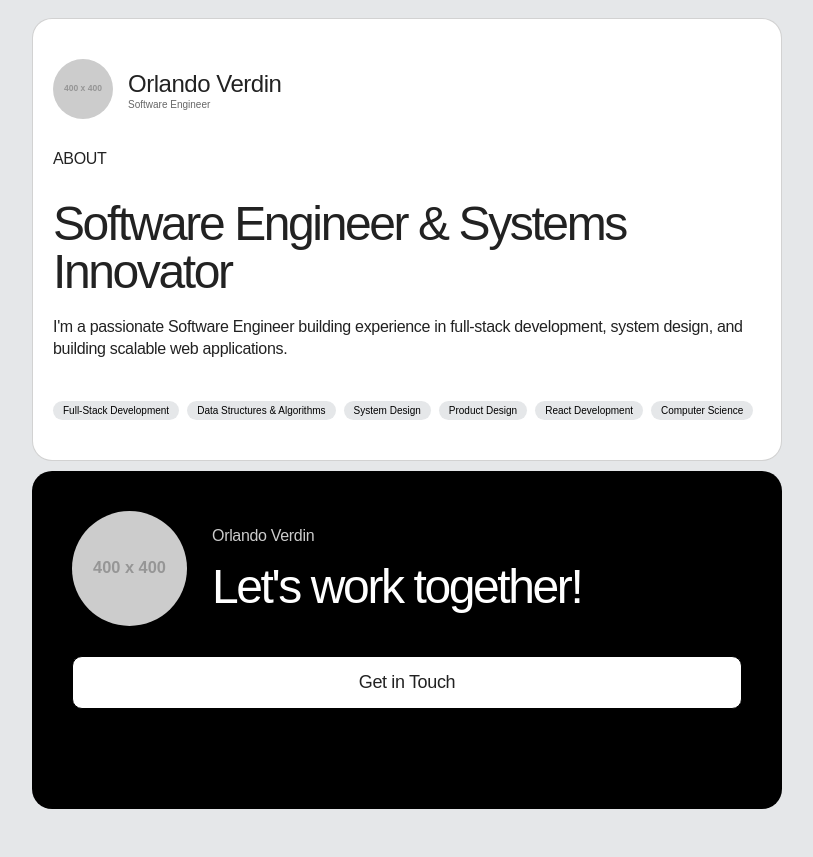
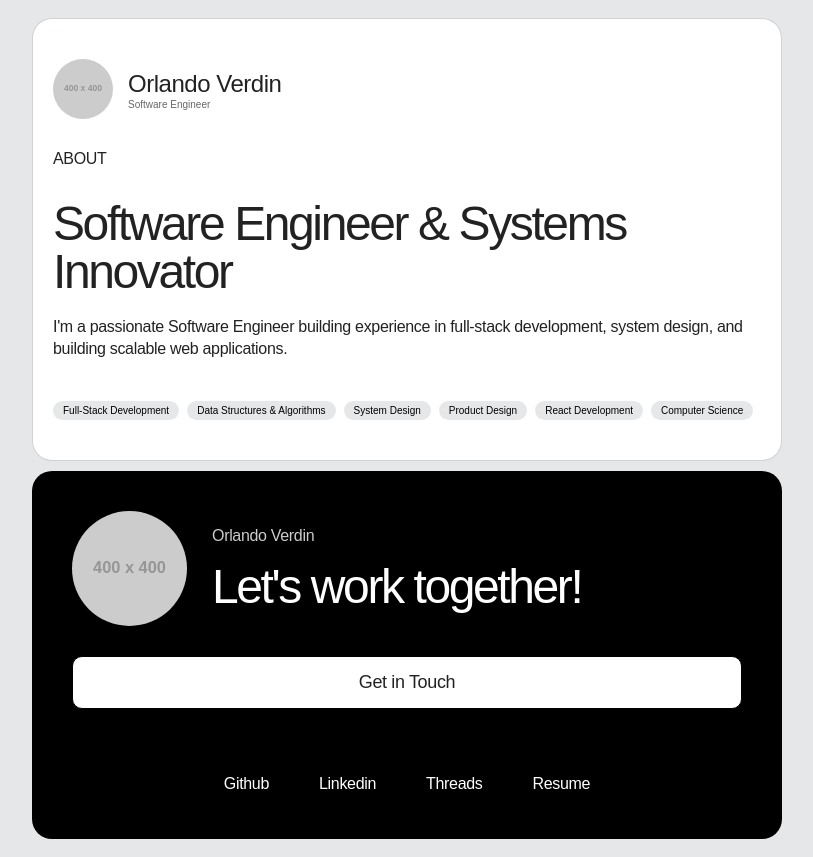
Before and after one commit to Orliland/Orliland, a React (Vite) app: page / in a window 1280 px wide. Shown: the whole page, without its empty margins (233-1046 px from the left). Before the commit the page ends 827 px from the top, so only its background shows below. Built offline with nearby package versions, Linux system fonts and the light colour scheme.

Commit message:
add cta links

```diff
--- a/src/layout/CTA/cta.css
+++ b/src/layout/CTA/cta.css
@@ -38,3 +38,36 @@
 
   color: var(--white);
 }
+
+.cta__socials {
+  display: grid;
+  grid-template-columns: 1fr 1fr;
+  gap: 3rem;
+  margin: 0;
+  padding: 0;
+  list-style: none;
+  text-align: center;
+}
+
+@media (min-width: 500px) {
+  .cta__socials {
+    display: flex;
+    justify-content: center;
+    gap: 2rem;
+  }
+}
+
+.cta__social {
+  display: inline-block;
+  padding: 0.4rem 1.5rem;
+}
+
+.cta__link {
+  color: var(--white);
+  opacity: 1;
+  text-decoration: none;
+}
+
+.cta__link:hover {
+  text-decoration: underline;
+}
--- a/src/layout/CTA/index.jsx
+++ b/src/layout/CTA/index.jsx
@@ -17,6 +17,46 @@ function CTA() {
         </div>
       </div>
       <Button href="mailto:hello@orli.land">Get in Touch</Button>
+      {/* TODO: Become social links into components and pass as list items */}
+      <ul className="cta__socials">
+        <li className="cta__social">
+          <a
+            href="https://github.com/orliland/"
+            target="_blank"
+            className="cta__link body"
+          >
+            Github
+          </a>
+        </li>
+        <li className="cta__social">
+          <a
+            href="https://linkedin.com/in/orliland/"
+            target="_blank"
+            className="cta__link body"
+          >
+            Linkedin
+          </a>
+        </li>
+        <li className="cta__social">
+          <a
+            href="https://threads.com/orliland/"
+            target="_blank"
+            className="cta__link body"
+          >
+            Threads
+          </a>
+        </li>
+
+        <li className="cta__social">
+          <a
+            href="https://orli.land/Orlando_Verdin_Resume.pdf"
+            target="_blank"
+            className="cta__link body"
+          >
+            Resume
+          </a>
+        </li>
+      </ul>
     </section>
   );
 }
```
